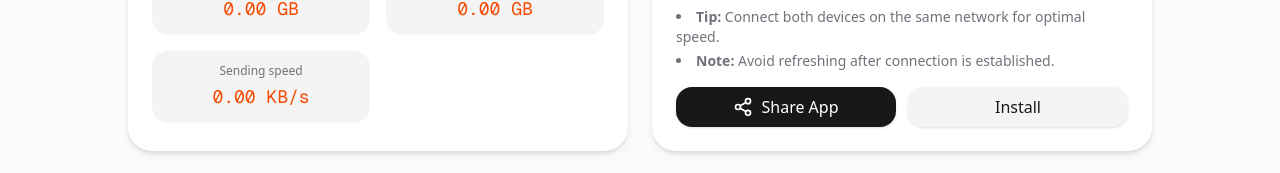
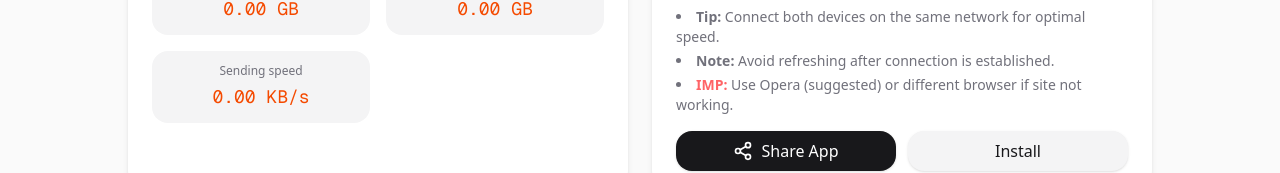
Before and after one commit to GochiStuff/airdelievery-frontend, a Next.js app: page /flight/1 in a window 1280 px wide. Shown: the part 1154-1327 px from the top of the page. Built offline with nearby package versions, Linux system fonts and the light colour scheme; no server answers.

Commit message:
update opera og

```diff
--- a/app/flight/[code]/page.tsx
+++ b/app/flight/[code]/page.tsx
@@ -253,6 +253,9 @@ export default function RoomPage() {
                 <li>
                   <strong>Note:</strong> Avoid refreshing after connection is established.
                 </li>
+                <li>
+                  <strong className="text-red-400">IMP:</strong> Use Opera (suggested) or different browser if site not working.
+                </li>
               </ul>
             </div>
             <div className="flex gap-3">
@@ -373,6 +376,7 @@ function QueueTray({ title, items, reciver = false, pauseTransfer,fileDownload ,
           </p>
           <ul className="list-disc list-inside text-sm pl-2 mt-2">
             <li>Use the manual download buttons below each file.</li>
+            <li className="text-orange-600">Use Opera (suggested) or different browser if site not working.</li>
             <li>For small multiple files, upload them as a ZIP archive.</li>
             <li>Try new session.</li>
             <li>Large files (~500MB+) are streamed directly to disk.</li>
```
